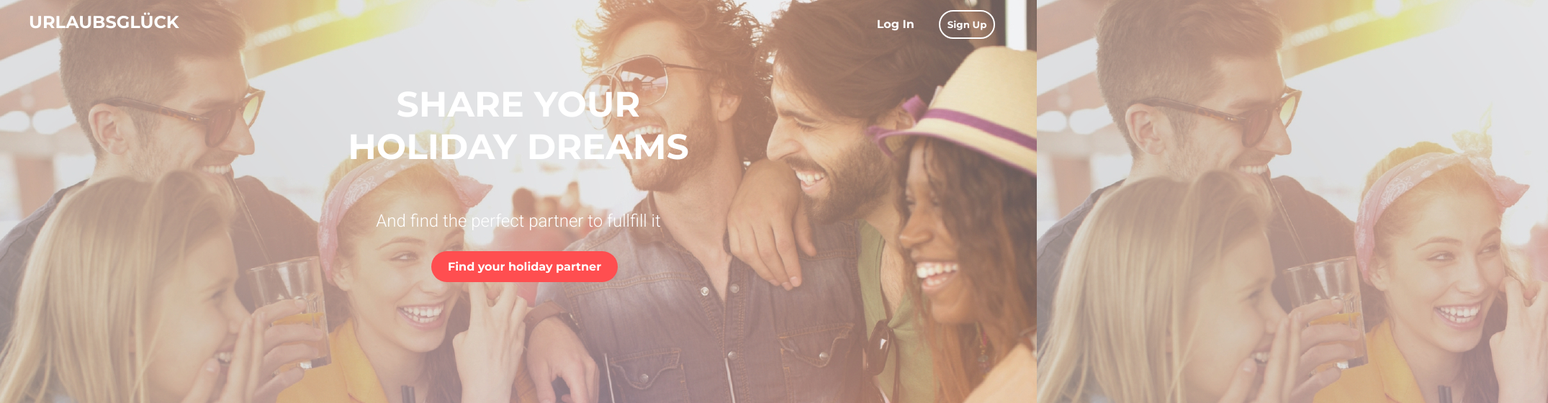
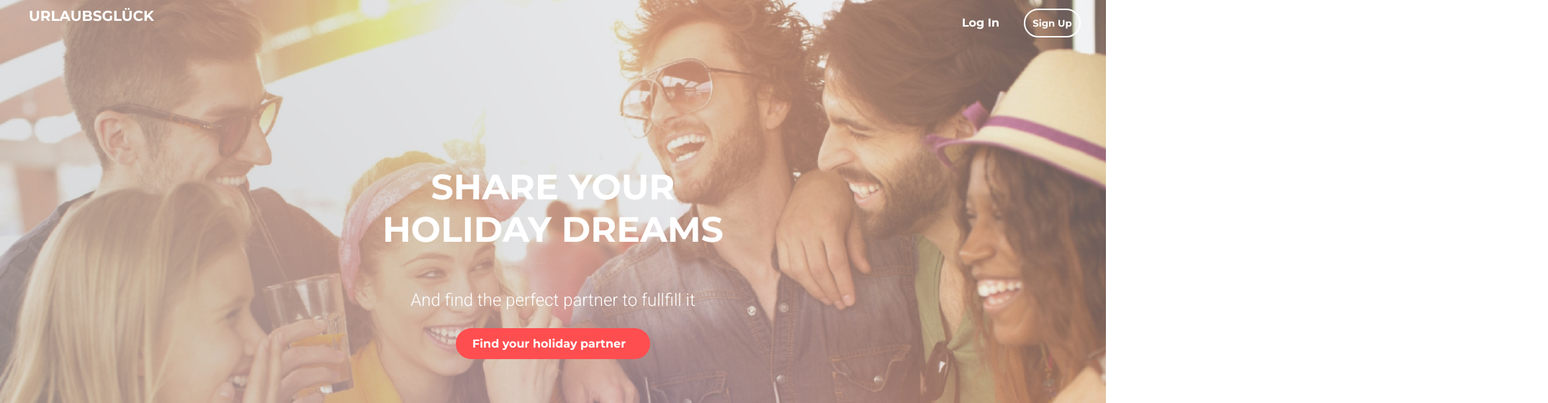
Before and after one commit to BaGreal2/goit-fe-course, a plain HTML site: page homework_08/index.html in a window 1536 px wide. Shown: the top 560 px of the page at 72% size, 2150 px wide, since content can reach past the window. Drawn offline with Linux system fonts and the light colour scheme.

Commit message:
homework_08-done

```diff
--- a/homework_08/index.css
+++ b/homework_08/index.css
@@ -4,14 +4,13 @@
     padding: 0;
     box-sizing: border-box;
 }
-@media (min-width: 320px) {
 header {
         position: relative;
 }
 main {
         position: relative;
 }
-    .container {
+.container1 {
         width: 320px;
 }
 .log {
@@ -34,21 +33,29 @@
         background-color: rgba(200, 200, 200, 0);
         margin-left: 15px;
 }
+.header_top {
+        display: flex;
+    justify-content: space-between;
+    flex-direction: column;
+    height: 200px;
+}
 .register {
-        display: flex;
-        justify-content: center;
+    order: -1;
 }
 .german {
-        width: 208.84px;
-        margin: 70px auto;
         font-family: 'Montserrat', sans-serif;
         font-weight: bold;
         color: white;
+        font-size: 20px;
 }
 .main-img2 {
         background-image: url(./img/7960910e34.jpg);
         width: 100%;
         height: 542px;
+        display: flex;
+        flex-direction: column;
+        justify-content: center;
+        align-items: center;
 }
 .title {
         margin: 30px auto;
@@ -84,7 +91,6 @@
 }
 .button_a {
         margin-top: 30px;
-        margin-left: 10%;
         padding: 12px;
         background-color: #ff4e50;
         border: none;
@@ -95,17 +101,6 @@
         font-weight: bold;
         color: white;
 }
-    /*.button {
-        padding: 12px;
-        background-color: #ff4e50;
-        border: none;
-        border-radius: 25px;
-        padding-right: 45px;
-        padding-left: 45px;
-        font-family: 'Montserrat', sans-serif;
-        font-weight: bold;
-        color: white;
-    }*/
 .title2 {
         font-family: 'Montserrat', sans-serif;
         font-weight: bold;
@@ -226,7 +221,7 @@
         width: 217px;
         text-align: center;
 }
-    .last_button {
+.alast_button {
         font-family: 'Montserrat', sans-serif;
         font-weight: bold;
         color:  rgba(255, 78, 80, 1);
@@ -236,6 +231,9 @@
         background-color: rgba(255, 78, 80, 0);
         font-size: 17px;
 }
+.alast_button:hover {
+    color: rgba(255, 78, 80, 1);
+}
 .last {
         margin-bottom: 30px;
 }
@@ -244,61 +242,65 @@
         flex-direction: column;
         align-items: center;
 }
-}
+
 
 @media (min-width: 768px) {
     .main-img {
         display: none;
     }
-    main {
-        left: 22%;
+    .header_top {
+        display: flex;
+        justify-content: space-between;
+        padding-top: 10px;
+        flex-direction: row;
     }
-    .container {
+    .container1 {
         width: 100vw;
         margin: 0 auto;
     }
     .container1 {
-        width: 140vw;
+        width: 100vw;
     }
     .main-img2 {
         display: block;
         background-image: url(./img/7542e4abbd.jpg);
-        width: 100%;
+        background-size:cover;
         height: 700px;
     }
     .register {
-        margin-left: 880px;
         width: 200px;
+        margin-top: 0px;
+        order: 1;
     }
     .partners_list {
         margin: 0 auto;
         width: 587px;
     }
     .german {
-        margin-top: -38px;
+        margin-top: 0;
         margin-left: 20px;
+        display: inline-block;
     }
     .title {
-        margin: 68px auto;
         font-size: 49px;
         width: 477px;
     }
     .sub-title {
-        margin: 30px auto;
         width: 398px;
         font-size: 24px;
     }
     .button_a {
-        margin: 40px auto;
-        margin-left: 400px;
+        width: 270px;
+        margin: 0 auto;
+    }
+    .on-img {
+        display: flex;
+        flex-direction: column;
+        justify-content: center;
     }
     .title2 {
         font-size: 30px;
     }
-    /*.partners_list {
-        display: flex;
-        justify-content: center;
-    }*/
     .partners_position {
         display: flex;
         justify-content: space-between;
@@ -318,7 +320,10 @@
         margin-top: -40px;
     }
 }
-@media (min-width: 1440px) {
+@media (min-width: 960px) {
+    main {
+        left: 0;
+    }
     .main-img2 {
         display: block;
         position: static;
@@ -329,28 +334,29 @@
     .main-img {
         display: none;
     }
-    main {
-        left: 0;
+    .register {
     }
-    .register {
-        margin-left: 1200px;
+    .german {
+        margin-bottom: 0;
     }
     .title {
-        margin: 60px auto;
+        /*margin: 60px auto;*/
         font-size: 49px;
         width: 477px;
     }
     .on-img {
-        width: 1440px;
+        width: 960px;
+        display: flex;
+        justify-content: center;
+        flex-direction: column;
     }
     .sub-title {
-        margin: 40px auto;
+        /*margin: 40px auto;*/
         width: 398px;
         font-size: 24px;
     }
     .button_a {
-        margin-top: 30px;
-        margin-left: 599px;
+
     }
     .partners_list {
         display: flex;
@@ -370,3 +376,59 @@
         margin-left: 0;
     }
 }
+@media (min-width: 1440px) {
+    main {
+        left: 0;
+    }
+    .main-img2 {
+        display: block;
+        position: static;
+    }
+    .container {
+        width: 1440px;
+    }
+    .main-img {
+        display: none;
+    }
+    .register {
+    }
+    .german {
+        margin-bottom: 0;
+    }
+    .title {
+        /*margin: 60px auto;*/
+        font-size: 49px;
+        width: 477px;
+    }
+    .on-img {
+        width: 100vw;
+        display: flex;
+        justify-content: center;
+        flex-direction: column;
+    }
+    .sub-title {
+        /*margin: 40px auto;*/
+        width: 398px;
+        font-size: 24px;
+    }
+    .button_a {
+
+    }
+    .partners_list {
+        display: flex;
+        flex-direction: row;
+        justify-content: center;
+    }
+    .alast_button {
+        margin-left: 75px;
+    }
+    .partner_cont1 {
+        margin-top: 25px;
+    }
+    .last1 {
+        margin-top: 25px;
+    }
+    .partners_list {
+        margin-left: 0;
+    }
+}
--- a/homework_08/index.html
+++ b/homework_08/index.html
@@ -10,14 +10,16 @@
 <body>
     <header class="container1">
         <div class="main-img2">
-        <nav class="register">
-            <ul class="reg_ul">
-                <li><p class="log"><a href="#" class="log">Log In</a></p></li>
-                <li><a href="#" class="reg reg_a"><button class="reg">Sign Up</button></a></li>
-            </ul>
-        </nav>
+            <div class="header_top">
+                <h1 class="german"><a href="#" class="german">URLAUBSGLÜCK</a></h1>
+                <nav class="register">
+                    <ul class="reg_ul">
+                        <li><a href="#" class="log">Log In</a></li>
+                        <li><a href="#" class="reg reg_a"><button class="reg">Sign Up</button></a></li>
+                    </ul>
+                </nav>
+            </div>
         <section class="on-img">
-            <h1 class="german"><a href="#" class="german">URLAUBSGLÜCK</a></h1>
             <h2 class="title">SHARE YOUR HOLIDAY DREAMS</h2>
             <p class="sub-title">And find the perfect partner to fullfill it</p>
             <a href="#" class="button_a">Find your holiday partner</a>
@@ -81,7 +83,7 @@
                 </li>
             </ul>
         </div>
-            <a href="#" class="alast_button"><button class="last_button">See other partners</button></a>
+            <a href="#" class="alast_button">See other partners</a>
         </section>
     </main>
 </body>
```
Lines whose indentation alone changed are shown as unchanged.
